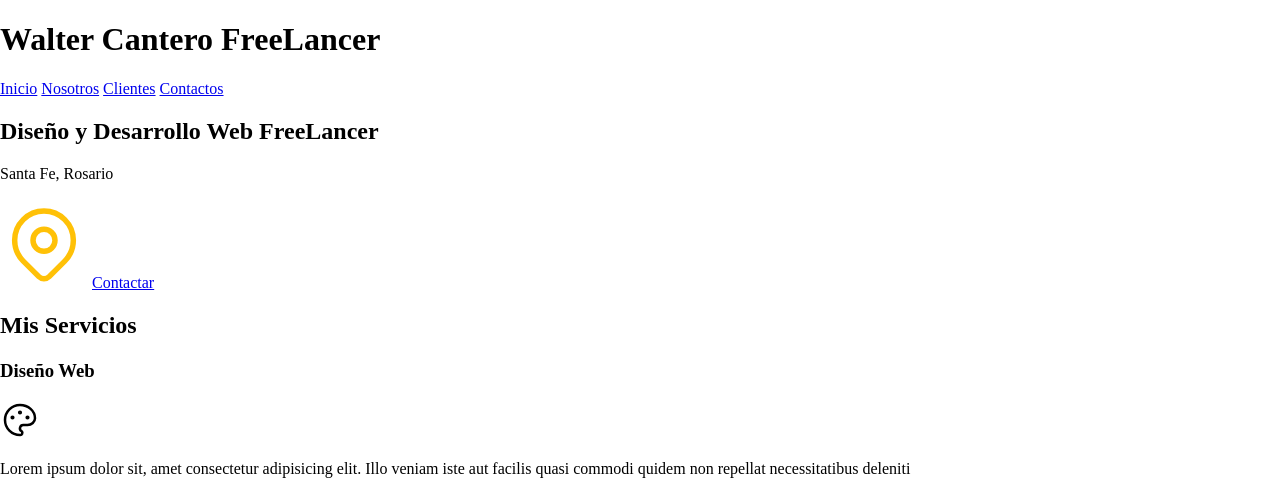
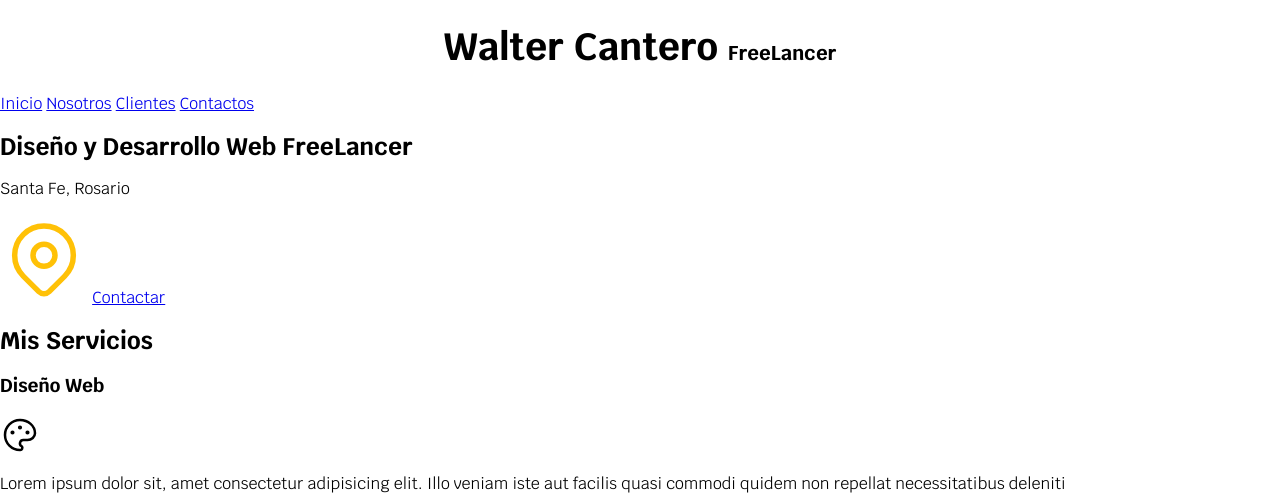
Before and after one commit to WalterCan/PresentacionWalter, a plain HTML site: page index.html in a window 1280 px wide. Shown: the top 499 px of the page. Drawn offline with Linux system fonts and the light colour scheme.

Commit message:
Edit CSS3

```diff
--- a/css/styles.css
+++ b/css/styles.css
@@ -0,0 +1,24 @@
+/*Paleta de colores*/
+:root {
+  --blanco: #ffffff;
+  --oscuro: #212121;
+  --primario: #ffc107;
+  --secundario: #0097a7;
+  --gris: #757575;
+}
+
+html {
+  font-size: 62.5%;
+}
+body {
+  font-size: 16px; /* 1 rem = 10px */
+  font-family: "Krub", sans-serif;
+}
+/*UTILIZAR EL CODIGO DE ARRIBA PARA TODOS LOS PROYECTOS SE ADAPTEN A 1 REM = 10PX */
+.titulo {
+  text-align: center;
+  font-size: 3.8rem;
+}
+.titulo span {
+  font-size: 2rem;
+}
--- a/index.html
+++ b/index.html
@@ -4,12 +4,16 @@
     <meta charset="UTF-8" />
     <meta http-equiv="X-UA-Compatible" content="IE=edge" />
     <meta name="viewport" content="width=device-width, initial-scale=1.0" />
-    <link rel="stylesheet" href="/css/normalize.css" />
+    <link href="https://fonts.googleapis.com/css2?family=Krub:wght@400;700&display=swap" rel="stylesheet">
+    <link rel="preload" href="/css/normalize.css" as="style">
+    <link rel="stylesheet" href="/css/normalize.css">
+    <link rel="preload" href="/css/styles.css" as="style">
+    <link rel="stylesheet" href="/css/styles.css">
     <title>FreeLancer Walter Cantero</title>
   </head>
   <body>
     <header>
-      <h1>Walter Cantero FreeLancer</h1>
+      <h1 class="titulo">Walter Cantero <span>FreeLancer</span> </h1>
     </header>
 
     <nav>
```
